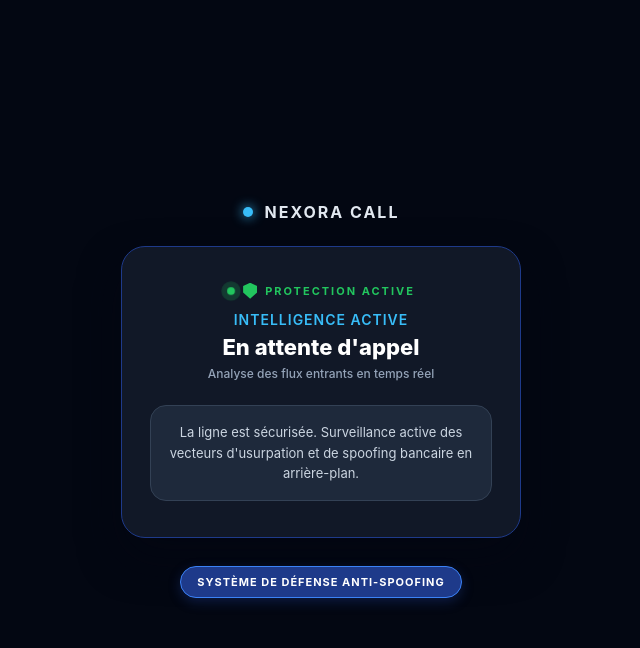
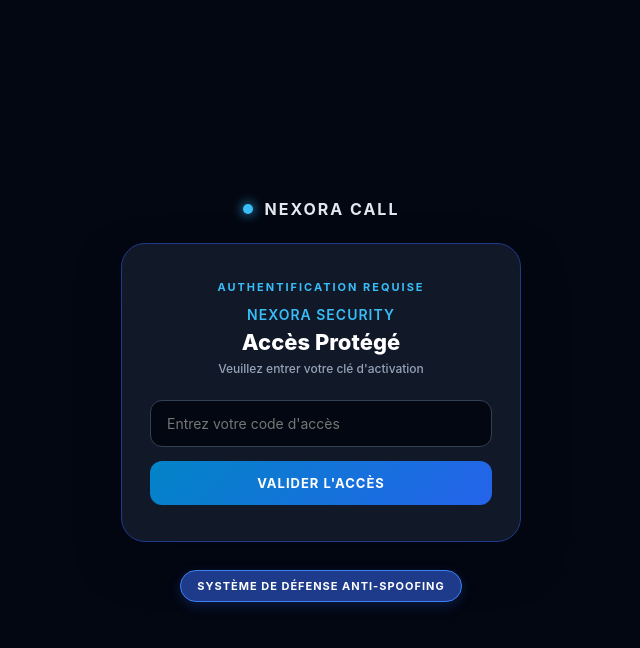
Before and after one commit to didiavito-a11y/nexora-call, a Flask app: page / in a window 1280 px wide. Shown: the top 648 px of the page, without its empty margins (319-959 px from the left). Run offline with Flask 3, Linux system fonts and the light colour scheme.

Commit message:
Mise en place de l'authentification par clé client et interface de saisie

```diff
--- a/app.py
+++ b/app.py
@@ -45,7 +45,19 @@ ANNUAIRE_CONTACTS = {
 
 @app.route('/')
 def index():
-    return render_template('index.html', appel=None)
+    client_key = request.args.get('key', '').strip()
+    clients = charger_clients()
+
+    # Si aucune clé n'est fournie, on affiche l'écran de saisie du code
+    if not client_key:
+        return render_template('index.html', is_authenticated=False)
+
+    # Vérification si la clé existe et est active
+    if client_key in clients and clients[client_key].get('actif', False):
+        return render_template('index.html', is_authenticated=True, key=client_key)
+    else:
+        # Clé inconnue ou expirée
+        return render_template('index.html', is_authenticated=False, error_message="Clé d'activation invalide ou expirée.")
 
 @app.route('/api/verifier', methods=['POST'])
 def verifier():
@@ -153,5 +165,5 @@ def verifier():
     return jsonify(resultat)
 
 if __name__ == '__main__':
-    port = int(os.environ.get('PORT', 5000))
-    app.run(host='0.0.0.0', port=port)
+    port = int(os.environ.get('PORT', 8080))
+    app.run(host='0.0.0.0', port=port, debug=True)
--- a/templates/index.html
+++ b/templates/index.html
@@ -100,9 +100,6 @@
             color: #22c55e;
         }
 
-        .alerte-rouge .pulse-dot, .alerte-rouge .shield-icon { background-color: #ef4444; animation: none; }
-        .alerte-rouge .status-indicator { color: #ef4444; }
-
         .company-tag {
             font-size: 14px;
             font-weight: 600;
@@ -111,7 +108,6 @@
             text-transform: uppercase;
             letter-spacing: 1px;
         }
-        .alerte-rouge .company-tag { color: #fca5a5; }
 
         .status-title {
             font-size: 22px;
@@ -137,8 +133,80 @@
             color: #cbd5e1;
             border: 1px solid #334155;
         }
-        .alerte-rouge .message-box { background: #450a0a; color: #fca5a5; border-color: #7f1d1d; }
-        .alerte-verte .message-box { background: #052e16; color: #86efac; border-color: #14532d; }
+
+        /* Style du formulaire de saisie de clé */
+        .key-form {
+            margin-top: 20px;
+            display: flex;
+            flex-direction: column;
+            gap: 14px;
+            text-align: left;
+        }
+
+        .input-group {
+            position: relative;
+            width: 100%;
+        }
+
+        .key-input {
+            width: 100%;
+            padding: 14px 45px 14px 16px;
+            background: #030712;
+            border: 1px solid #334155;
+            border-radius: 12px;
+            color: #ffffff;
+            font-size: 14px;
+            outline: none;
+            transition: border-color 0.2s;
+        }
+
+        .key-input:focus {
+            border-color: #38bdf8;
+            box-shadow: 0 0 10px rgba(56, 189, 248, 0.2);
+        }
+
+        /* La petite croix pour effacer */
+        .clear-btn {
+            position: absolute;
+            right: 14px;
+            top: 50%;
+            transform: translateY(-50%);
+            background: #334155;
+            border: none;
+            color: #ffffff;
+            width: 22px;
+            height: 22px;
+            border-radius: 50%;
+            font-size: 12px;
+            cursor: pointer;
+            display: none;
+            align-items: center;
+            justify-content: center;
+            line-height: 1;
+        }
+
+        .clear-btn:hover {
+            background: #ef4444;
+        }
+
+        .btn-submit {
+            width: 100%;
+            padding: 14px;
+            background: linear-gradient(135deg, #0284c7, #2563eb);
+            border: none;
+            border-radius: 12px;
+            color: #ffffff;
+            font-weight: 700;
+            font-size: 13px;
+            letter-spacing: 1px;
+            cursor: pointer;
+            text-transform: uppercase;
+            transition: opacity 0.2s;
+        }
+
+        .btn-submit:hover {
+            opacity: 0.9;
+        }
 
         .footer-badge {
             margin-top: 28px;
@@ -164,19 +232,47 @@
             <div class="brand-name">Nexora Call</div>
         </div>
 
-        <div id="resultat-card" class="card neutre">
+        {% if is_authenticated %}
+        <!-- CAS 1 : ACCÈS AUTORISÉ (Écran Vert / Actif) -->
+        <div class="card alerte-verte" id="resultat-card">
             <div class="status-header-container">
-                <div class="pulse-dot" id="card-dot"></div>
-                <div class="shield-icon" id="card-shield"></div>
-                <div class="status-indicator" id="card-indicator">Protection Active</div>
+                <div class="pulse-dot"></div>
+                <div class="shield-icon"></div>
+                <div class="status-indicator" style="color: #22c55e;">Protection Active</div>
             </div>
-            <div class="company-tag" id="card-company">Intelligence Active</div>
-            <div class="status-title" id="card-numero">En attente d'appel</div>
-            <div class="phone-display" id="card-subtitle">Analyse des flux entrants en temps réel</div>
-            <div class="message-box" id="card-text">
+            <div class="company-tag">Intelligence Active</div>
+            <div class="status-title">En attente d'appel</div>
+            <div class="phone-display">Analyse des flux entrants en temps réel</div>
+            <div class="message-box" style="background: #052e16; color: #86efac; border-color: #14532d;">
                 La ligne est sécurisée. Surveillance active des vecteurs d'usurpation et de spoofing bancaire en arrière-plan.
             </div>
         </div>
+
+        {% else %}
+        <!-- CAS 2 : DEMANDE DE CODE (Formulaire de Connexion) -->
+        <div class="card neutre" id="resultat-card">
+            <div class="status-header-container">
+                <div class="status-indicator" style="color: #38bdf8;">Authentification Requise</div>
+            </div>
+            <div class="company-tag">Nexora Security</div>
+            <div class="status-title">Accès Protégé</div>
+            <div class="phone-display">Veuillez entrer votre clé d'activation</div>
+
+            <form action="/" method="GET" class="key-form">
+                <div class="input-group">
+                    <input type="text" id="keyInput" name="key" class="key-input" placeholder="Entrez votre code d'accès" value="{{ request.args.get('key', '') }}" required autocomplete="off">
+                    <button type="button" id="clearBtn" class="clear-btn" title="Effacer">&times;</button>
+                </div>
+                <button type="submit" class="btn-submit">Valider l'accès</button>
+            </form>
+
+            {% if error_message %}
+            <div class="message-box" style="margin-top: 15px; background: #450a0a; color: #fca5a5; border-color: #7f1d1d;">
+                {{ error_message }}
+            </div>
+            {% endif %}
+        </div>
+        {% endif %}
 
         <div>
             <div class="footer-badge">Système de défense anti-spoofing</div>
@@ -184,38 +280,23 @@
     </div>
 
     <script>
-        async function analyserNumero(numeroTelephone) {
-            try {
-                const response = await fetch('/api/verifier', {
-                    method: 'POST',
-                    headers: { 'Content-Type': 'application/json' },
-                    body: JSON.stringify({ numero: numeroTelephone })
-                });
-                const data = await response.json();
+        // Gestion de la petite croix pour effacer le champ rapidement
+        const keyInput = document.getElementById('keyInput');
+        const clearBtn = document.getElementById('clearBtn');
 
-                const card = document.getElementById('resultat-card');
-                const indicator = document.getElementById('card-indicator');
-                const company = document.getElementById('card-company');
-                const title = document.getElementById('card-numero');
-                const subtitle = document.getElementById('card-subtitle');
-                const message = document.getElementById('card-text');
+        if (keyInput && clearBtn) {
+            const toggleClearButton = () => {
+                clearBtn.style.display = keyInput.value.length > 0 ? 'flex' : 'none';
+            };
 
-                card.className = 'card ' + data.status;
-                company.innerText = data.societe;
-                title.innerText = data.numero;
-                subtitle.innerText = data.subtitle;
-                message.innerText = data.message;
+            keyInput.addEventListener('input', toggleClearButton);
+            toggleClearButton(); // Vérification au chargement
 
-                if (data.status === 'alerte-rouge') {
-                    indicator.innerText = '⚠️ ALERTE FRAUDE';
-                } else if (data.status === 'alerte-verte') {
-                    indicator.innerText = '🛡️ SÉCURISÉ';
-                } else {
-                    indicator.innerText = 'PROTECTION ACTIVE';
-                }
-            } catch (error) {
-                console.error("Erreur de vérification:", error);
-            }
+            clearBtn.addEventListener('click', () => {
+                keyInput.value = '';
+                toggleClearButton();
+                keyInput.focus();
+            });
         }
     </script>
 
```
